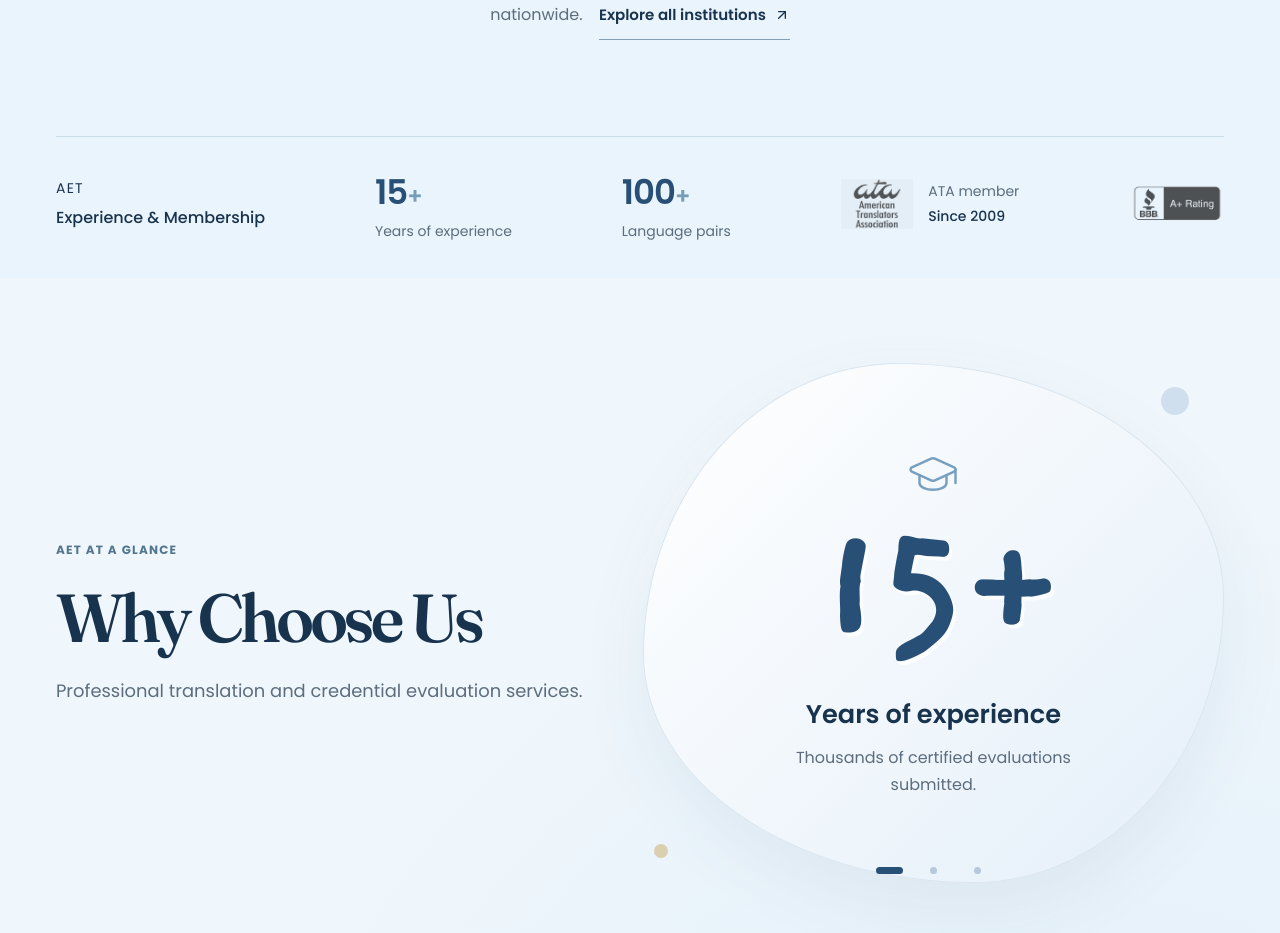
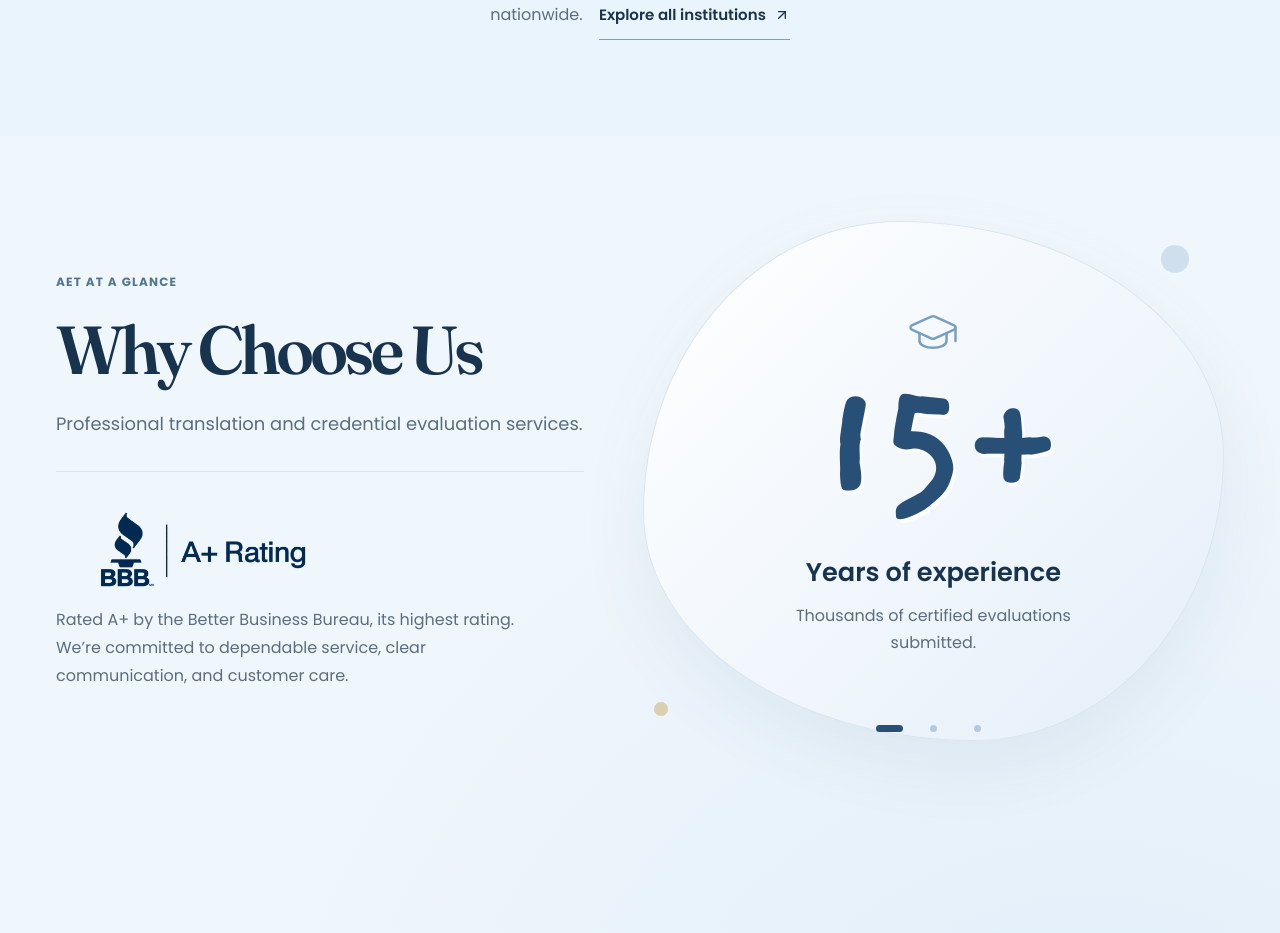
Before and after one commit to Jeromestein/aet-website-2026, a Next.js app: page / in a window 1280 px wide. Shown: the part 1580-2513 px from the top of the page. Built offline with nearby package versions, Linux system fonts and the light colour scheme.

Commit message:
feat(home): Highlight BBB rating and remove duplicate trust strip

```diff
--- a/app/home-design.css
+++ b/app/home-design.css
@@ -31,6 +31,9 @@ h2, .faq-section h2 { font-size: clamp(2.15rem, 4.3vw, 4.5rem); line-height: 1.1
 .impact-scene { padding-block: 104px; gap: 5%; }
 .impact-intro h2 { font-size: clamp(3.2rem, 5.3vw, 6.3rem); line-height: .98; }
 .impact-intro p { font-size: clamp(1rem, 1.4vw, 1.18rem); max-width: 570px; line-height: 1.75; }
+.impact-rating { margin-top: 32px; padding-top: 28px; border-top: 1px solid var(--line); display: grid; gap: 10px; justify-items: start; }
+.impact-rating img { display: block; width: 288px; max-width: 100%; height: auto; }
+.impact-rating > p { color: var(--muted); font-size: 1rem; line-height: 1.75; max-width: 480px; margin: 0; }
 .impact-fact { padding: 48px 32px; }
 .impact-fact strong { font-size: clamp(9rem, 15vw, 15rem); line-height: .8; }
 .impact-fact.wide-figure strong { font-size: clamp(6.3rem, 11vw, 10rem); }
@@ -162,6 +165,8 @@ h2, .faq-section h2 { font-size: clamp(2.15rem, 4.3vw, 4.5rem); line-height: 1.1
   .impact-scene { padding-block: 64px; gap: 28px; }
   .impact-intro h2 { font-size: clamp(2.65rem, 12vw, 3.7rem); }
   .impact-intro p { font-size: 1rem; }
+  .impact-rating { margin-top: 24px; padding-top: 24px; }
+  .impact-rating img { width: 240px; }
   .impact-orbit.card-rail { min-height: 0; }
   .impact-orbit > .orbit-spark, .impact-orbit > .story-dots { display: none; }
   .impact-fact { border-radius: 32px; padding: 40px 24px; }
--- a/app/page.tsx
+++ b/app/page.tsx
@@ -91,48 +91,6 @@ export default function Home() {
         </section>
         </div>
         <InstitutionCarousel />
-        <section className="trust-strip">
-          <div className="wrap trust-inner">
-            <p>
-              AET
-              <br />
-              <strong>Experience &amp; Membership</strong>
-            </p>
-            <div className="stat">
-              <strong>
-                15<span>+</span>
-              </strong>
-              <span>Years of experience</span>
-            </div>
-            <div className="stat">
-              <strong>
-                100<span>+</span>
-              </strong>
-              <span>Language pairs</span>
-            </div>
-            <div className="membership">
-              <Image
-                src="/images/ata.jpg"
-                alt="American Translators Association"
-                width={86}
-                height={62}
-              />
-              <span>
-                ATA member
-                <br />
-                <strong>Since 2009</strong>
-              </span>
-            </div>
-            <div className="membership bbb">
-              <Image
-                src="/images/bbb.jpg"
-                alt="BBB A+ rating"
-                width={112}
-                height={60}
-              />
-            </div>
-          </div>
-        </section>
         <ImpactStory />
         <section className="section wrap" id="services">
           <div className="section-heading" data-reveal>
--- a/components/scroll-stories.tsx
+++ b/components/scroll-stories.tsx
@@ -42,7 +42,15 @@ export function ImpactStory() {
   };
   return <section ref={root} className={`impact-story ${enhanced ? "is-enhanced" : ""}`} id="at-a-glance" aria-labelledby="impact-title">
     <div className="impact-scene wrap">
-      <div className="impact-intro"><span className="eyebrow">AET AT A GLANCE</span><h2 id="impact-title">Why Choose Us</h2><p>Professional translation and credential evaluation services.</p></div>
+      <div className="impact-intro">
+        <span className="eyebrow">AET AT A GLANCE</span>
+        <h2 id="impact-title">Why Choose Us</h2>
+        <p>Professional translation and credential evaluation services.</p>
+        <div className="impact-rating">
+          <Image src="/images/bbb-hero-transparent.png" alt="BBB A+ Rating" width={2172} height={724} sizes="(max-width: 760px) 240px, 288px" />
+          <p>Rated A+ by the Better Business Bureau, its highest rating. We’re committed to dependable service, clear communication, and customer care.</p>
+        </div>
+      </div>
       <CardRail className="impact-orbit" label="AET facts">
         <span className="orbit-spark spark-one" aria-hidden="true" /><span className="orbit-spark spark-two" aria-hidden="true" />
         {facts.map(({ value, title, text, Icon }, i) => <article data-rail-card key={value} className={`impact-fact ${value === "2009" ? "wide-figure" : ""} ${i === active ? "is-active" : ""}`} aria-hidden={enhanced ? i !== active : undefined}>
```
Also changed, not shown: 2 other files (tests, documents, lock files or other folders).
